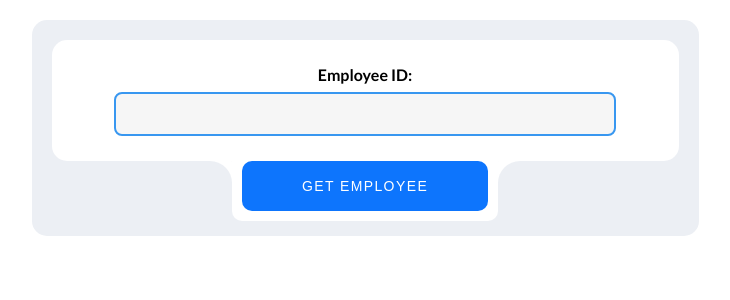
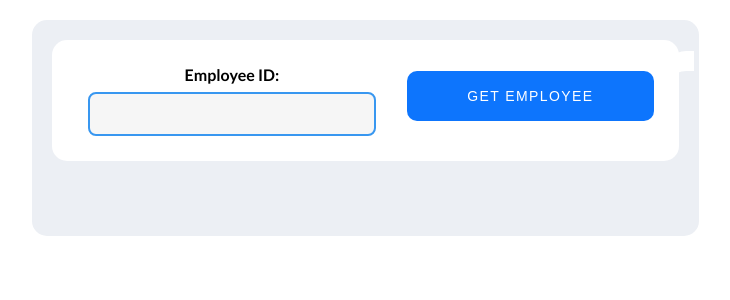
Before and after one commit to mk-rds/aws-assignment, a Flask app: page /getemp/ in a window 1280 px wide. Shown: the part 73-373 px from the top of the page, without its empty margins (275-1005 px from the left). Run offline with Flask 2, Linux system fonts and the light colour scheme.

Commit message:
Add files via upload

```diff
--- a/templates/GetEmp.html
+++ b/templates/GetEmp.html
@@ -35,11 +35,11 @@
 			<label>Employee ID:</label>
 			<input type="number" name="emp_id" autofocus size="40">
 		</div>
+		<div class="button-container">
+
+				<button type="submit" class="form-button">GET EMPLOYEE</button>
 		</form>
-		<div class="button-container">
-		<a href="/getemp/results">
-			<button type="submit" class="form-button">GET EMPLOYEE</button>
-		</a>
+
 		</div>
 	</div>
 </body>
```
